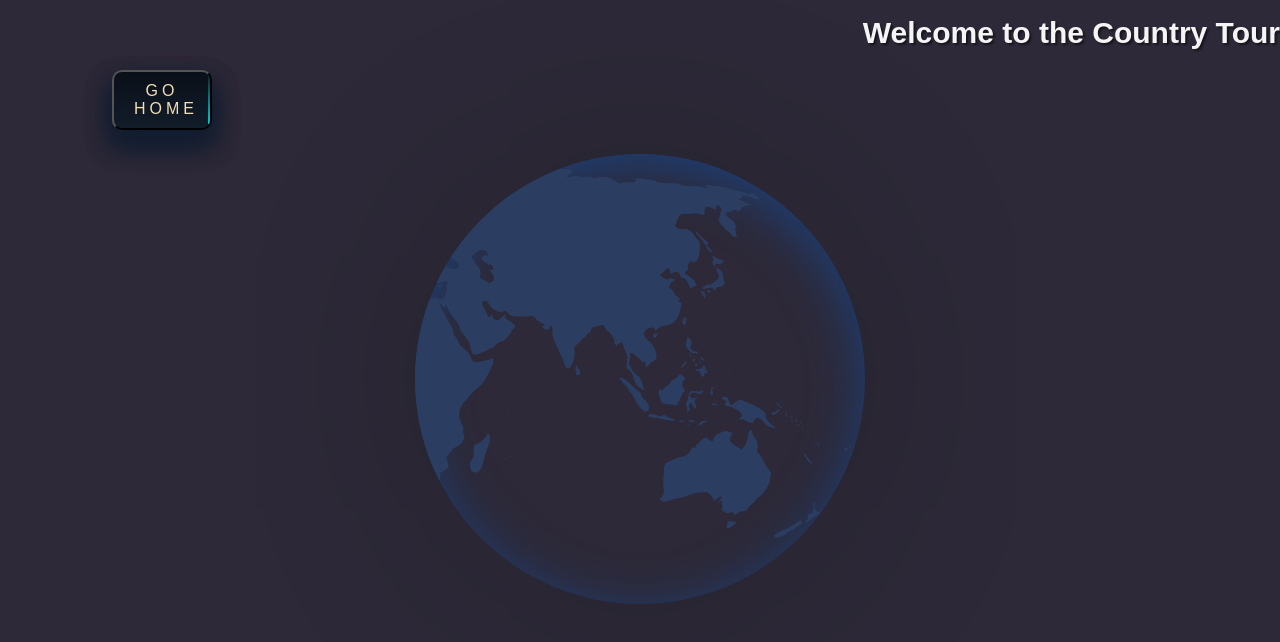
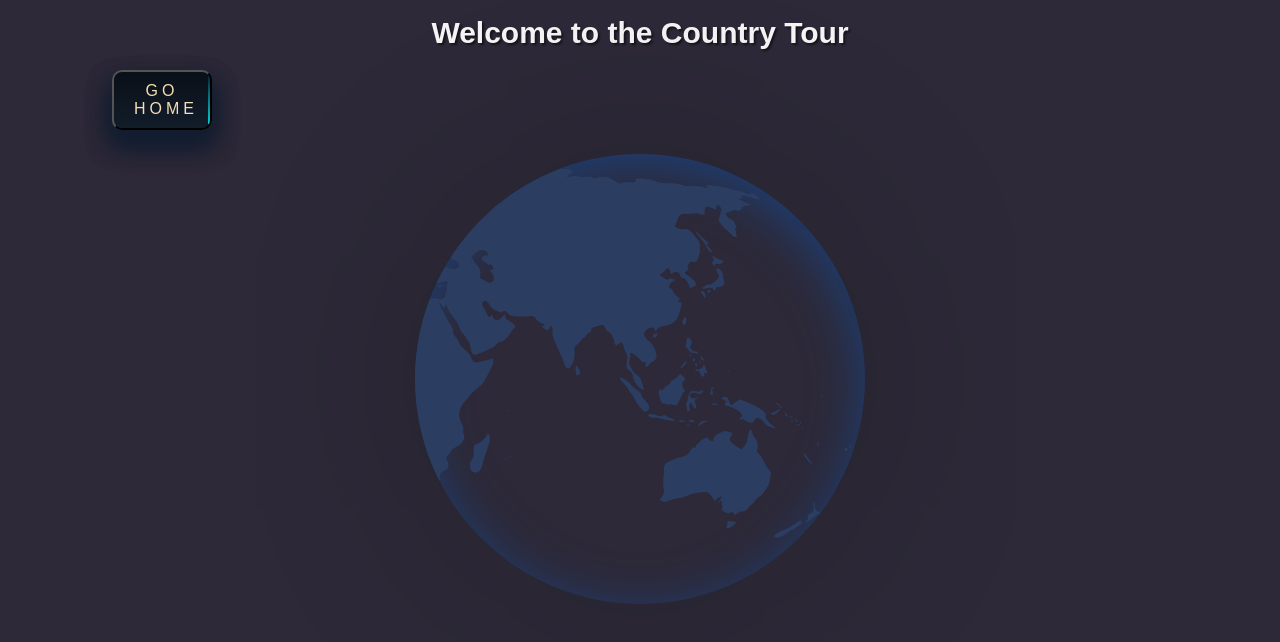
Before and after one commit to LucasRibotta/Project-Countries, a React (Create React App) app in the folder client/: page / in a window 1280 px wide. Shown: the top 642 px of the page. Built offline with nearby package versions, Linux system fonts and the light colour scheme.

Commit message:
okPaginado

```diff
--- a/client/src/Components/SearchBar/SearchBar.jsx
+++ b/client/src/Components/SearchBar/SearchBar.jsx
@@ -11,8 +11,8 @@ export default function SearchBar({setCurrentPage}) {
 
     const handleInputChange = (e) => {
       const { value } = e.target;
+      setName(value);
       setCurrentPage(1)
-      setName(value);
       dispatch(getCountriesName(value));
 
     };
--- a/client/src/Views/Home/Home.module.css
+++ b/client/src/Views/Home/Home.module.css
@@ -169,7 +169,7 @@
 
 @media (min-width: 1280px) {
   .cardContainer {
-    grid-template-columns: repeat(5, 1fr);
+    grid-template-columns: repeat(4, 1fr);
     margin-left: auto;
     margin-right: auto;
   }
--- a/client/src/Views/Landing/LandingPage.module.css
+++ b/client/src/Views/Landing/LandingPage.module.css
@@ -240,6 +240,7 @@
   @media (min-width: 1024px) {
     .title {
       margin-left: auto;
+      margin-right: auto;
       text-align: center;
 
     }
@@ -248,6 +249,7 @@
   @media (min-width: 1280px) {
     .title {
       margin-left: auto;
+      margin-right: auto;
       text-align: center;
     }
   }
```
